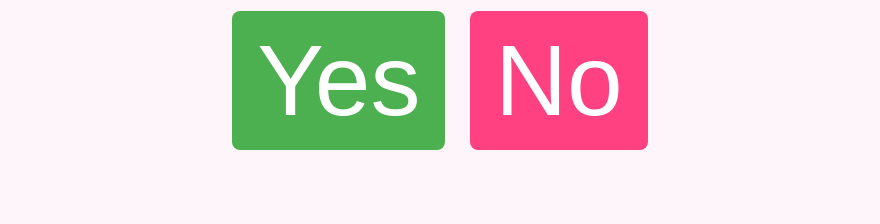
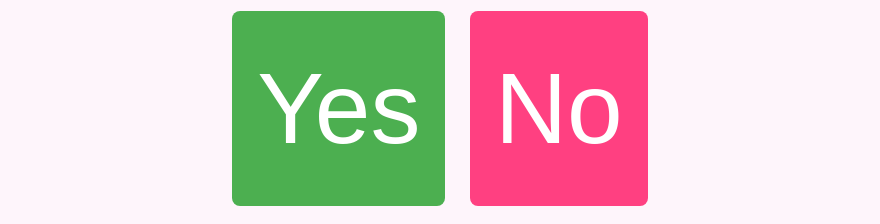
Before and after one commit to Adisak01/Aniversery, a plain HTML site: page index.html in a window 1280 px wide. Shown: the part 793-1017 px from the top of the page, without its empty margins (200-1080 px from the left). Before the commit the page ends 961 px from the top, so only its background shows below. Drawn offline with nearby package versions, Linux system fonts and the light colour scheme.

Commit message:
Update index.html

```diff
--- a/index.html
+++ b/index.html
@@ -19,7 +19,7 @@
   }
 
   button {
-    padding: 12px 25px;
+    padding: 40px 25px;
     font-size: 100px;
     margin: 10px;
     cursor: pointer;
```
